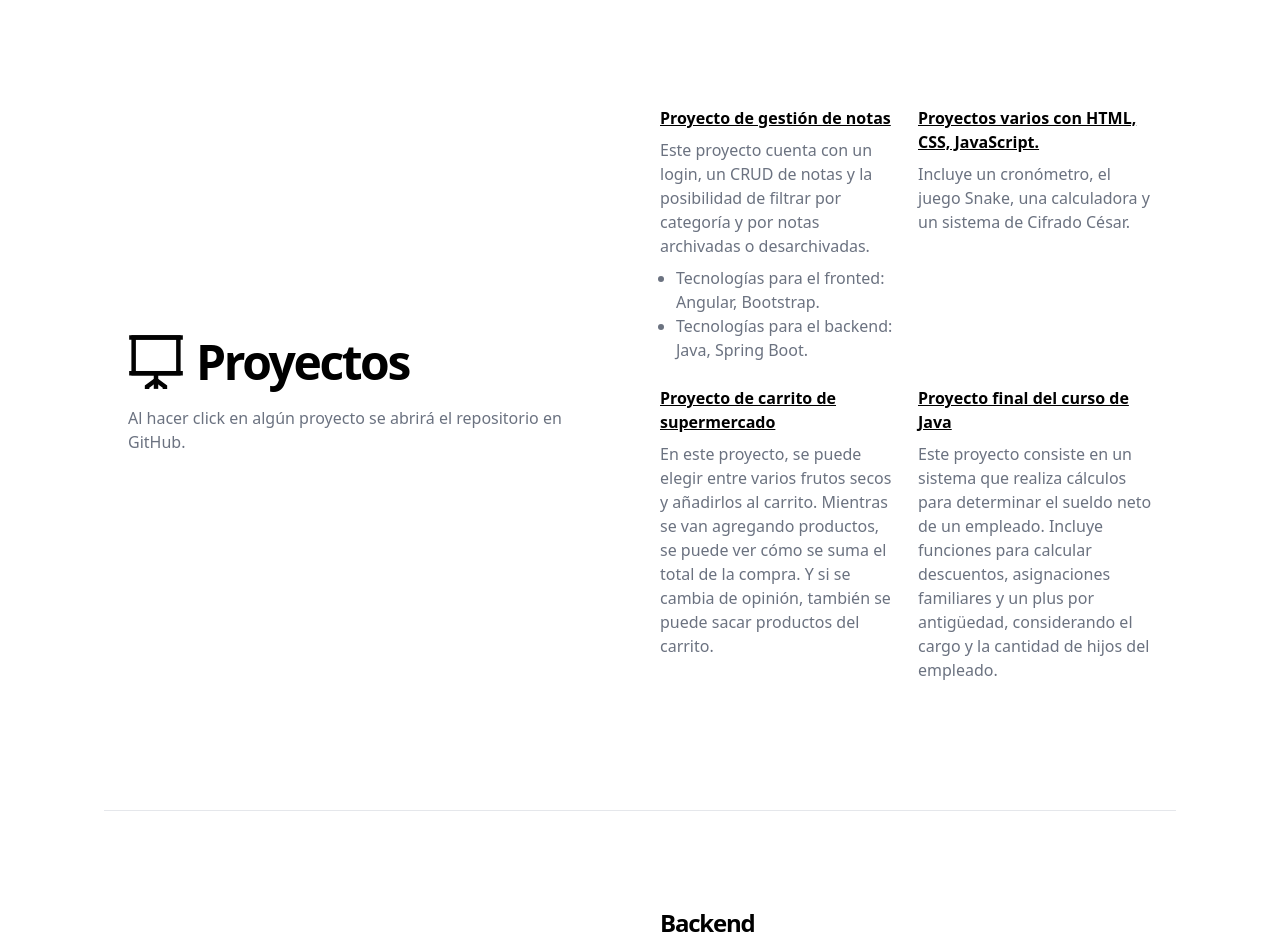
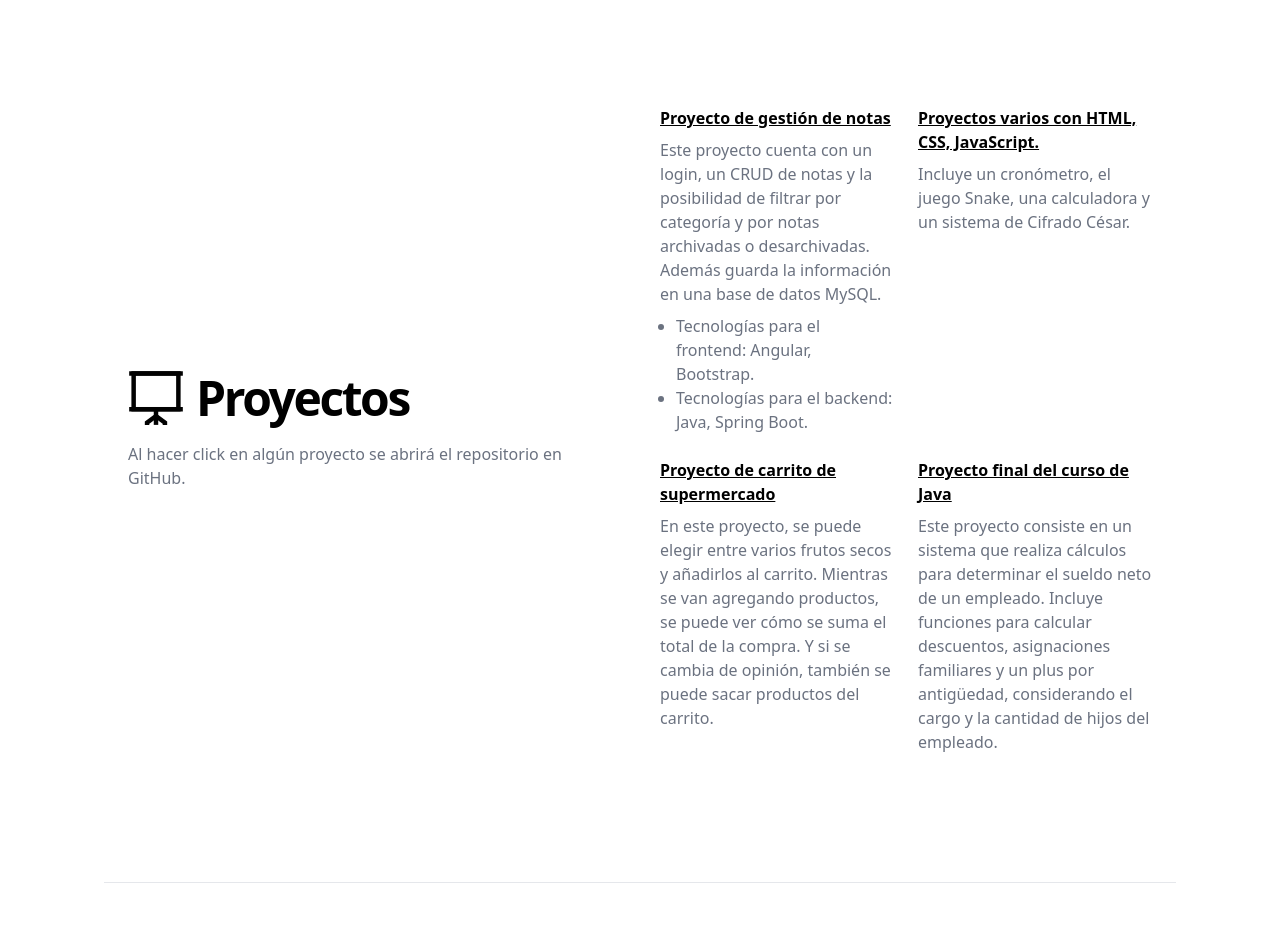
Before and after one commit to carolinacomba/my-portfolio, an Angular app: page / in a window 1280 px wide. Shown: the part 1520-2455 px from the top of the page. Built offline with nearby package versions, Linux system fonts and the light colour scheme; a small style sheet from the web is missing.

Commit message:
Update proyectos.component.html

```diff
--- a/src/app/components/proyectos/proyectos.component.html
+++ b/src/app/components/proyectos/proyectos.component.html
@@ -41,11 +41,11 @@
                     </a>
                     <p class="text-gray-500 dark:text-gray-400">
                         Este proyecto cuenta con un login, un CRUD de notas y la posibilidad de filtrar
-                        por categoría y por notas archivadas o desarchivadas.
+                        por categoría y por notas archivadas o desarchivadas. Además guarda la información en una base de datos MySQL.
                     </p>
                     <ul class="pl-4 text-gray-500 dark:text-gray-400 list-disc">
                         <li>
-                            Tecnologías para el fronted: Angular, Bootstrap.
+                            Tecnologías para el frontend: Angular, Bootstrap.
                         </li>
                         <li>
                             Tecnologías para el backend: Java, Spring Boot.
```
